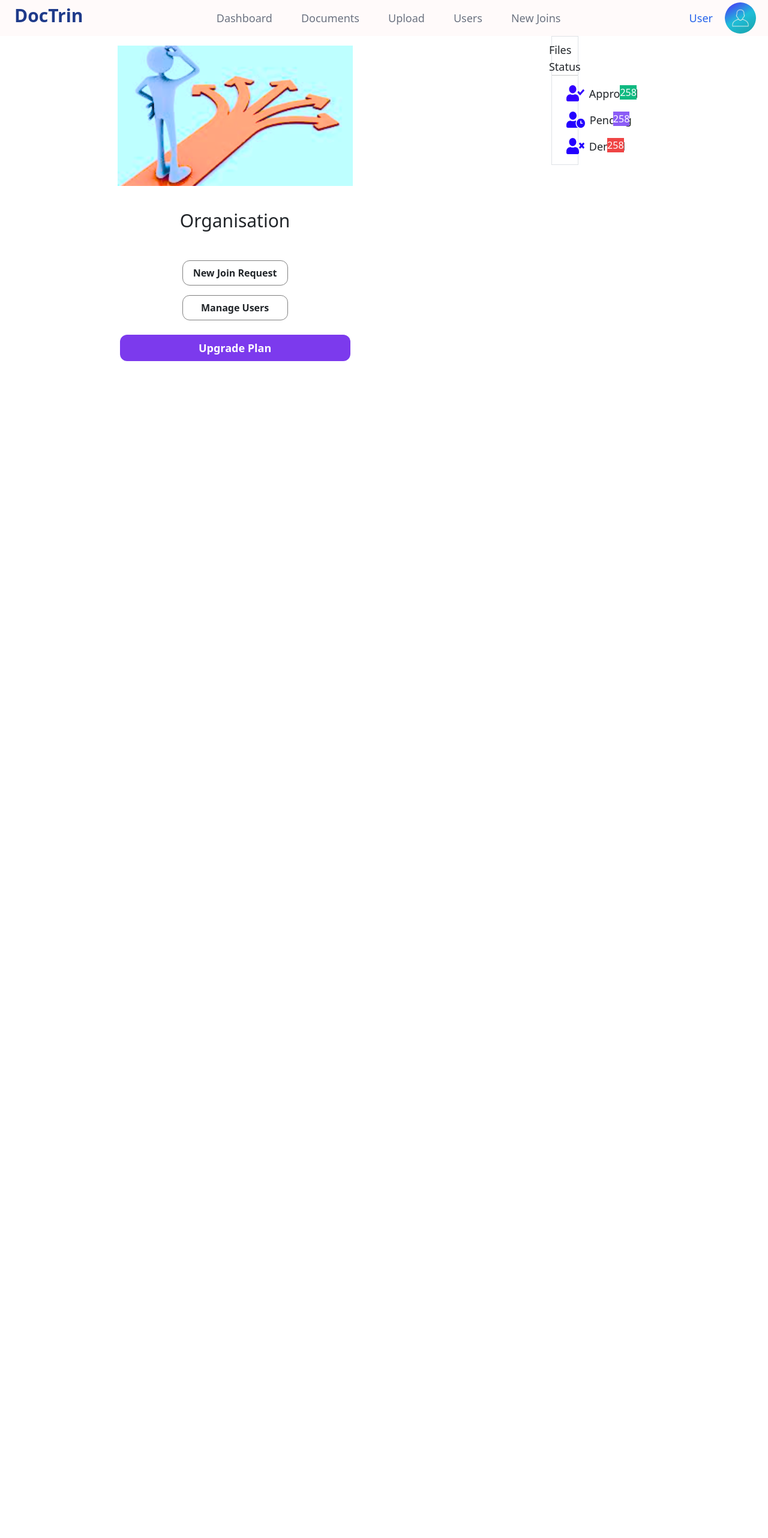
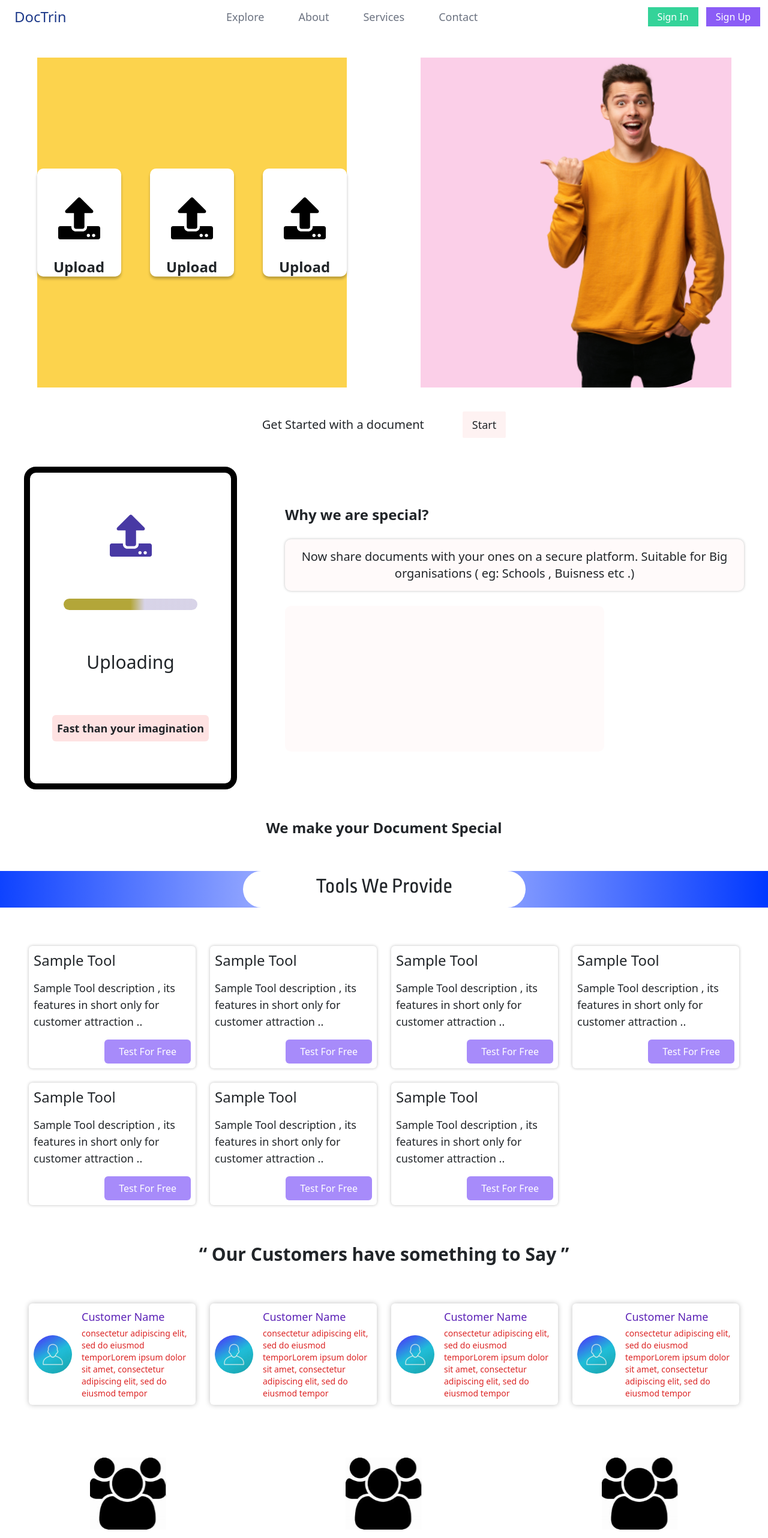
Before and after one commit to freelancercoder9/DocQ-App, a React (Create React App) app: page /documents in a window 1280 px wide. Shown: the top 2564 px of the page at 60% size. Before the commit the page ends 800 px from the top, so only its background shows below. Built offline with nearby package versions, Linux system fonts and the light colour scheme; the HTML template or start-up script is replaced by a standard one.

Commit message:
modified

```diff
--- a/package.json
+++ b/package.json
@@ -15,6 +15,7 @@
     "bootstrap": "^5.0.2",
     "react": "^17.0.2",
     "react-dom": "^17.0.2",
+    "react-horizontal-scrolling-menu": "^2.0.6",
     "react-router-dom": "^5.2.0",
     "react-scripts": "4.0.3",
     "web-vitals": "^1.1.2"
--- a/src/App.js
+++ b/src/App.js
@@ -41,6 +41,7 @@ import RejectedFiles from "./components1/RejectedFiles";
 import PendingFiles from "./components1/PendingFiles";
 import RejectedFilesScreen from "./screens/RejectedFilesScreen";
 import DashboardScreen from "./screens/DashboardScreen";
+import HomePage from "./screens/HomePage";
 
 function App() {
   return (
@@ -86,7 +87,8 @@ function App() {
       {/* <ManageUsersScreen></ManageUsersScreen> */}
       {/* <GroupFilesScreen></GroupFilesScreen> */}
       {/* <RejectedFilesScreen></RejectedFilesScreen> */}
-      <DashboardScreen></DashboardScreen>
+      {/* <DashboardScreen></DashboardScreen> */}
+      <HomePage></HomePage>
     </div>
   );
 }
--- a/src/components/HomeCustName.js
+++ b/src/components/HomeCustName.js
@@ -4,7 +4,7 @@ import CustName from "../Icons/CustName.svg";
 
 function HomeCustName() {
   return (
-    <div className="CustName-main  bg-white w-3/12 rounded-md flex items-center">
+    <div className="CustName-main  bg-white rounded-md flex items-center">
       <img src={CustName} className="h-16 mx-2" />
       <div className="m-2">
         <label className="text-lg text-purple-800">Customer Name</label>
--- a/src/components/HomeSampleTool.js
+++ b/src/components/HomeSampleTool.js
@@ -3,7 +3,7 @@ import React from "react";
 function HomeSampleTool() {
   return (
     <div>
-      <div className="sample-tool rounded-md w-1/4">
+      <div className="sample-tool rounded-md">
         <label className="text-2xl font-sans p-2">Sample Tool</label>
         <label className="text-lg font-sans p-2">
           Sample Tool description , its features in short only for customer
--- a/src/components/HomeSec5.js
+++ b/src/components/HomeSec5.js
@@ -3,7 +3,7 @@ import VipUsersIcon from "../Icons/VipUsersIcon.svg";
 
 function HomeSec5() {
   return (
-    <div className="w-4/12 flex flex-col items-center py-4">
+    <div className=" flex flex-col items-center py-4">
       <img src={VipUsersIcon} />
       <div className="flex flex-col items-center">
         <label className="text-2xl text-red-400 my-2"> 10000+</label>
--- a/src/components/HomeUpload.js
+++ b/src/components/HomeUpload.js
@@ -4,8 +4,8 @@ import UploadIcon from "../Icons/Upload-icon.svg";
 
 function HomeUpload() {
   return (
-    <div className="sec1-main flex flex-col items-center justify-between">
-      <img src={UploadIcon} alt="upload-Img" className="sec1-img mt-5" />
+    <div className="sec1-main flex flex-col items-center justify-between bg-white">
+      <img src={UploadIcon} className="sec1-img mt-5" />
       <label className="font-sans font-semibold text-2xl"> Upload</label>
     </div>
   );
--- a/src/components1/DashboardLeftPane.js
+++ b/src/components1/DashboardLeftPane.js
@@ -4,8 +4,12 @@ import DashboardLeft from "../Icons/DashboardLeft.svg";
 
 function DashboardLeftPane() {
   return (
-    <div className="flex flex-col items-center w-2/5">
-      <div className="my-3">
+    <div>
+      <div className="text-center my-2">
+        <label className="text-2xl font-semibold font-mono">Hello User</label>
+      </div>
+      <div className="flex flex-col items-center bg-white">
+        <div className="my-3 mx-3">
           <img src={DashboardLeft} />
         </div>
         <div className="text-3xl font-sans my-4">Organisation</div>
@@ -19,6 +23,7 @@ function DashboardLeftPane() {
           Upgrade Plan
         </div>
       </div>
+    </div>
   );
 }
 
--- a/src/components1/DashboardRight.js
+++ b/src/components1/DashboardRight.js
@@ -6,7 +6,7 @@ import DeniedUser from "../Icons/DeniedUser.svg";
 function DashboardRight() {
   return (
     <div>
-      <div className="w-1/5 border border-black">
+      <div className="border border-black bg-white">
         <div className="flex justify-center items-center">
           <label className="mt-2 text-lg">Files Status</label>
         </div>
@@ -16,7 +16,7 @@ function DashboardRight() {
             <img src={ApprovedUserfiles} className="h-full mr-2" />
             <div className="text-lg font-sans">Approved</div>
           </div>
-          <div className="h-6 w-14 bg-green-500 text-center text-white">
+          <div className="h-6 w-14 bg-green-500 text-center text-white ml-2">
             258
           </div>
         </div>
@@ -25,7 +25,7 @@ function DashboardRight() {
             <img src={PendingUser} className="h-full mr-2" />
             <div className="text-lg font-sans">Pending</div>
           </div>
-          <div className="h-6 w-14 bg-purple-500 text-center text-white">
+          <div className="h-6 w-14 bg-purple-500 text-center text-white ml-2">
             258
           </div>
         </div>
@@ -34,7 +34,9 @@ function DashboardRight() {
             <img src={DeniedUser} className="h-full mr-2" />
             <div className="text-lg font-sans">Denied</div>
           </div>
-          <div className="h-6 w-14 bg-red-500 text-center text-white">258</div>
+          <div className="h-6 w-14 bg-red-500 text-center text-white ml-2">
+            258
+          </div>
         </div>
       </div>
     </div>
--- a/src/components1/FilesComp.js
+++ b/src/components1/FilesComp.js
@@ -3,7 +3,7 @@ import "../style.css";
 
 function FilesComp() {
   return (
-    <div className="flex justify-between w-7/12">
+    <div className="flex justify-between items-center">
       <div className=" FilesComp border border-black w-1/5 p-2 text-center">
         <button>All Files</button>
       </div>
--- a/src/components1/GrpFilesRight.js
+++ b/src/components1/GrpFilesRight.js
@@ -3,8 +3,8 @@ import React from "react";
 function GrpFilesRight() {
   return (
     <div className="h-full ">
-      <div className="w-2/5 ">
-        <div className=" h-12  border-2 border-gray-500 rounded-sm  flex justify-center items-center my-3 ">
+      <div className=" ">
+        <div className=" h-12  border-2 border-gray-500 rounded-sm  flex justify-center items-center mb-3 ">
           <div className="border-r-2 border-gray-500 pr-5">
             <label className="text-lg ">File Name</label>
           </div>
@@ -12,15 +12,15 @@ function GrpFilesRight() {
             <label className="text-lg">From user</label>
           </div>
         </div>
-        <div className="h-4/5 border-2 border-black "></div>
-        <div className=" flex items-center justify-between my-4 absolute bottom-0 w-2/5">
-          <button className="text-white text-xl bg-blue-600 w-3/12 p-1 rounded-sm">
+        <div className="h-4/5 border-2 border-black"></div>
+        <div className=" flex justify-between items-center my-4 bg-yellow-200">
+          <button className="text-white text-xl bg-blue-600  py-1 px-5 rounded-sm">
             Approve
           </button>
-          <button className="text-white text-xl bg-red-600 w-3/12 p-1 rounded-sm">
+          <button className="text-white text-xl bg-red-600 py-1 px-5 rounded-sm">
             Reject
           </button>
-          <button className="text-blue-900 text-xl bg-pink-300 w-3/12 p-1 rounded-sm">
+          <button className="text-blue-900 text-xl bg-pink-300 py-1 px-5 rounded-sm">
             Exit Preview
           </button>
         </div>
--- a/src/screens/DashboardScreen.js
+++ b/src/screens/DashboardScreen.js
@@ -6,10 +6,25 @@ import DashboardRight from "../components1/DashboardRight";
 function DashboardScreen() {
   return (
     <div>
-      <DashBoardNavbar></DashBoardNavbar>
-      <div className="flex justify-around">
-        <DashboardLeftPane></DashboardLeftPane>
-        <DashboardRight></DashboardRight>
+      <div>
+        <DashBoardNavbar></DashBoardNavbar>
+      </div>
+      <div className="flex justify-center">
+        <div className="bg-gradient-to-r from-gray-100 to-blue-200 mt-4 py-4 w-4/5">
+          <div className="flex justify-center items-center">
+            <div className="mr-52">
+              <DashboardLeftPane></DashboardLeftPane>
+            </div>
+            <div>
+              <div className="mb-5">
+                <DashboardRight></DashboardRight>
+              </div>
+              <div>
+                <DashboardRight></DashboardRight>
+              </div>
+            </div>
+          </div>
+        </div>
       </div>
     </div>
   );
--- /dev/null
+++ b/src/screens/HomePage.js
@@ -0,0 +1,89 @@
+import React, { Component } from "react";
+import HomeUploading from "../components/HomeUploading";
+import HomeSec2 from "../components/HomeSec2";
+import HomeSec5 from "../components/HomeSec5";
+import Navbar from "../components1/Navbar";
+import HomeToolsBar from "../components/HomeToolsBar";
+import HomeSampleTool from "../components/HomeSampleTool";
+import HomeCustName from "../components/HomeCustName";
+import Footer from "../components/Footer";
+import ScrollMenu from "react-horizontal-scrolling-menu";
+import HomeUpload from "../components/HomeUpload";
+import Sec1Img from "../Icons/Sec1Img.svg";
+
+function HomePage() {
+  return (
+    <div>
+      <div>
+        <Navbar></Navbar>
+      </div>
+      <div className="flex justify-around my-10">
+        <div className="flex items-center bg-yellow-300">
+          <div>
+            <HomeUpload></HomeUpload>
+          </div>
+          <div className="mx-5">
+            <HomeUpload></HomeUpload>
+          </div>
+          <div>
+            <HomeUpload></HomeUpload>
+          </div>
+        </div>
+        <div className="bg-pink-200">
+          <img src={Sec1Img} className="" />
+        </div>
+      </div>
+      <div className="mt-3 flex justify-center items-center ">
+        <label className="text-xl font-sans mr-16">
+          Get Started with a document
+        </label>
+        <button className="bg-red-50 text-lg rounded-sm py-2 px-3">
+          Start
+        </button>
+      </div>
+      <div className="flex justify-around items-center my-5">
+        <HomeUploading></HomeUploading>
+        <HomeSec2></HomeSec2>
+      </div>
+      <div className="text-center">
+        <label className="text-2xl font-sans font-semibold">
+          We make your Document Special{" "}
+        </label>
+      </div>
+      <div className="mt-14">
+        <HomeToolsBar></HomeToolsBar>
+      </div>
+      <div className="grid grid-flow-row grid-cols-4 gap-4 p-5 my-3">
+        <HomeSampleTool></HomeSampleTool>
+        <HomeSampleTool></HomeSampleTool>
+        <HomeSampleTool></HomeSampleTool>
+        <HomeSampleTool></HomeSampleTool>
+        <HomeSampleTool></HomeSampleTool>
+        <HomeSampleTool></HomeSampleTool>
+        <HomeSampleTool></HomeSampleTool>
+      </div>
+      <div className="text-center">
+        <label className="text-3xl font-sans font-semibold">
+          “ Our Customers have something to Say ”
+        </label>
+      </div>
+
+      <div className="grid grid-flow-row grid-cols-4 gap-4 p-5 my-3">
+        <HomeCustName></HomeCustName>
+        <HomeCustName></HomeCustName>
+        <HomeCustName></HomeCustName>
+        <HomeCustName></HomeCustName>
+      </div>
+      <div className="flex justify-around items-center">
+        <HomeSec5></HomeSec5>
+        <HomeSec5></HomeSec5>
+        <HomeSec5></HomeSec5>
+      </div>
+      <div className="mt-7">
+        <Footer></Footer>
+      </div>
+    </div>
+  );
+}
+
+export default HomePage;
```
Also changed, not shown: src/Icons/Sec1Img.svg (added), 1 other file (tests, documents, lock files or other folders). Lines whose indentation alone changed are shown as unchanged.
